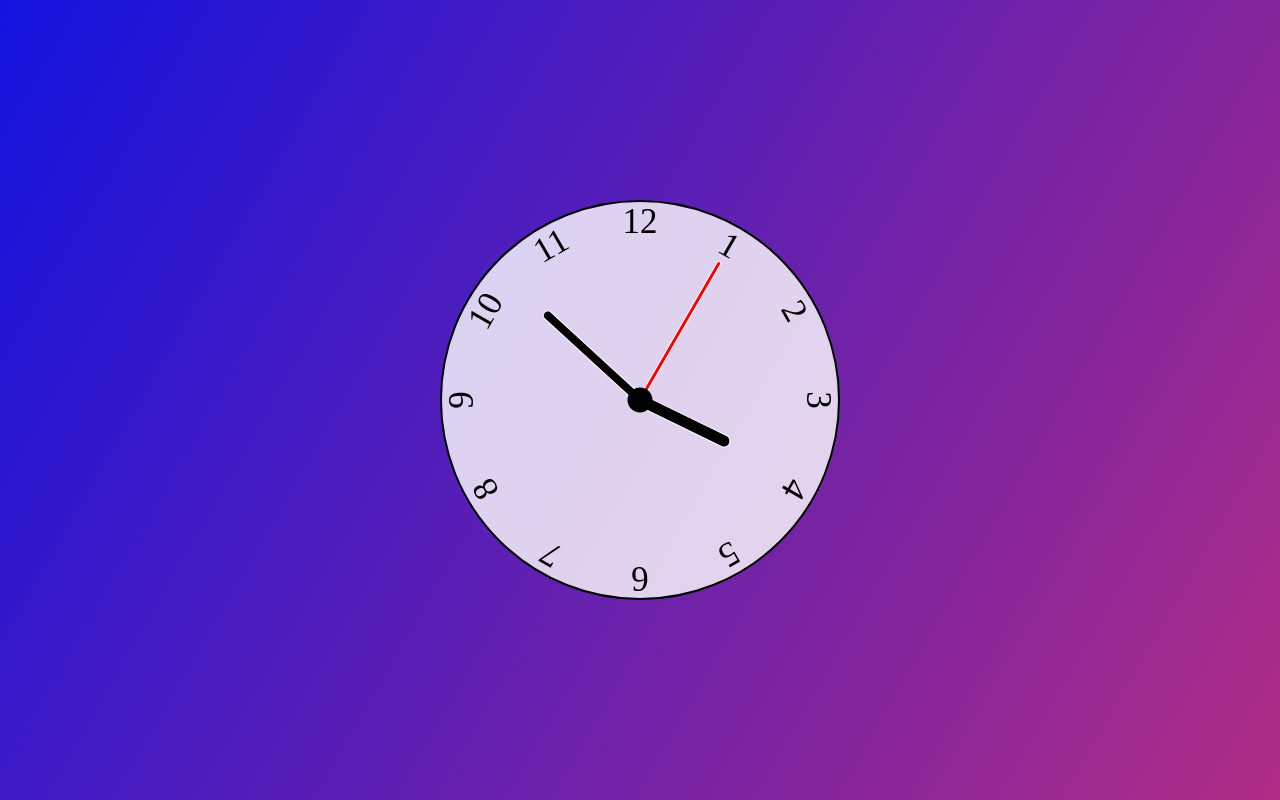
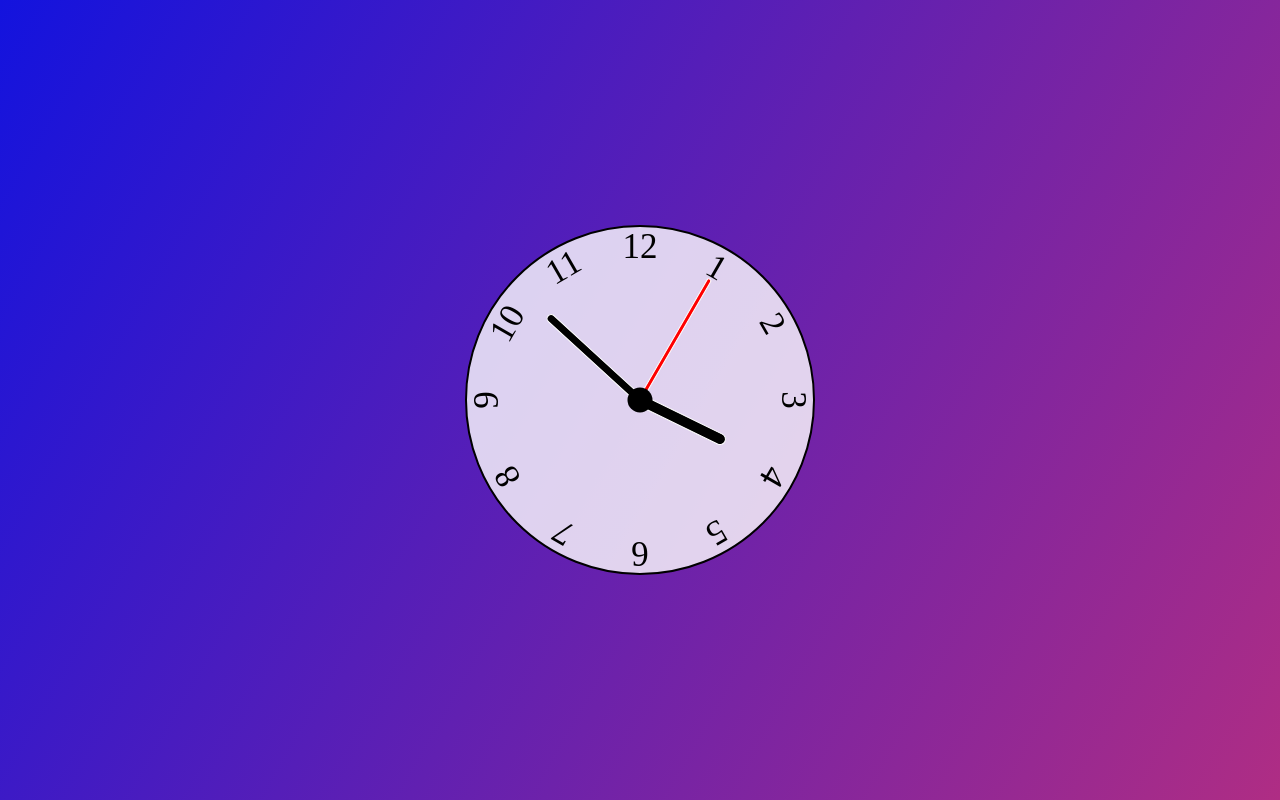
Before and after one commit to PitamberRawat/Analog-Clock, a plain HTML site: page index.html in a window 1280 px wide. Drawn offline with Linux system fonts and the light colour scheme.

Commit message:
Update style.css

```diff
--- a/style.css
+++ b/style.css
@@ -14,8 +14,8 @@ body{
 }
 
 .clock{
-    height: 400px;
-    width: 400px;
+    height: 350px;
+    width: 350px;
     background: rgba(255, 255, 255,0.8);
     border-radius: 50%;
     border: 2px solid black;
@@ -74,18 +74,18 @@ body{
 
 .second{
     width: 5px;
-    height: 160px;
+    height: 140px;
     background-color: red;
 }
 
 .minute{
-    width: 10px;
-    height: 130px;
+    width: 9px;
+    height: 125px;
     background-color: black;
 }
 
 .hour{
-    width: 13px;
-    height: 100px;
+    width: 12px;
+    height: 95px;
     background-color: black;
 }
```
